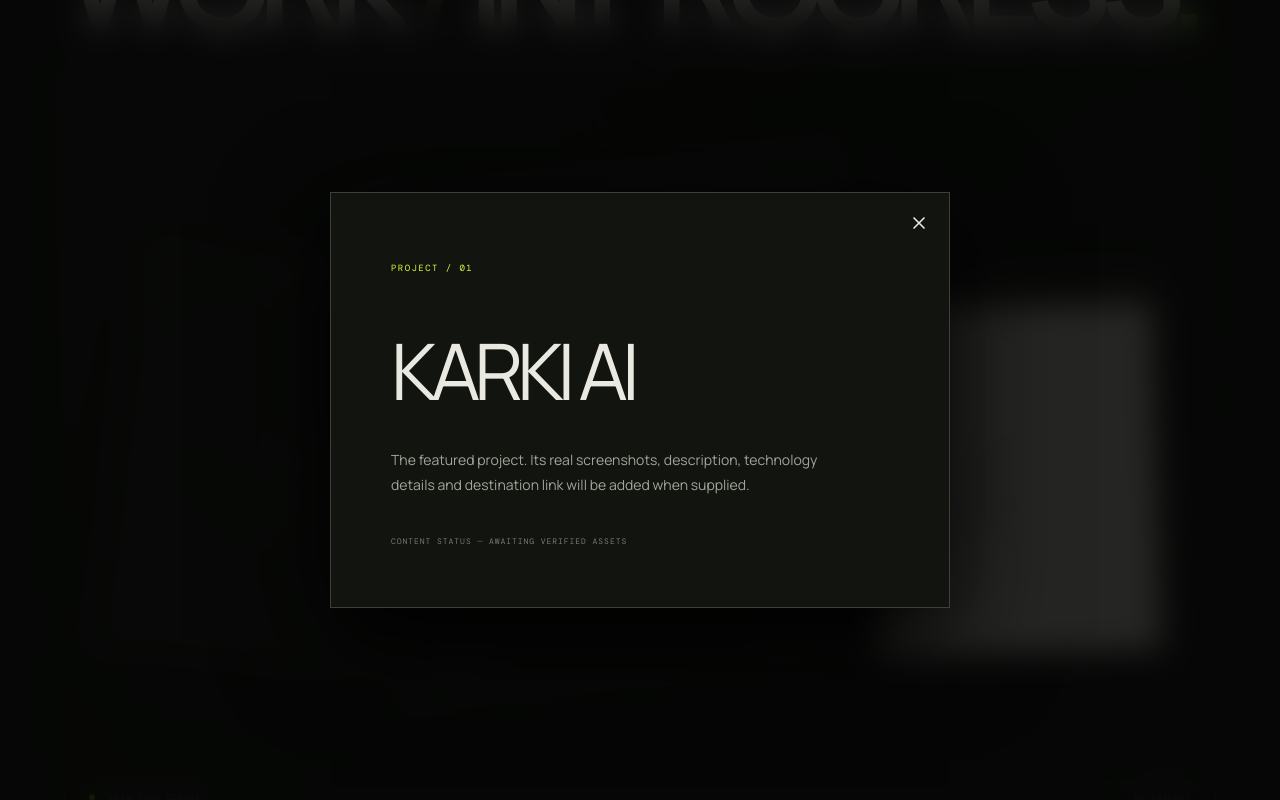
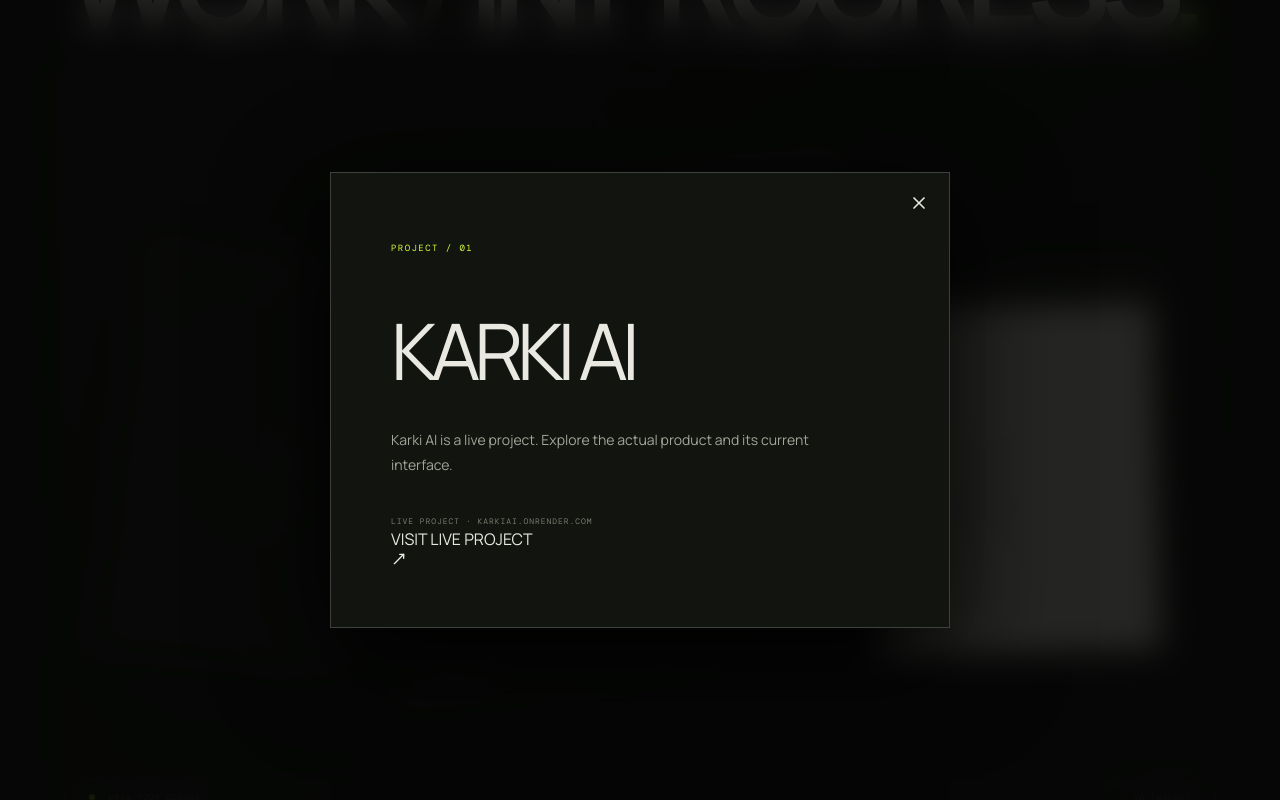
Before and after one commit to karkihubbb/karkiprotfilo, a Next.js app: page / in a window 1280 px wide. Both pictures are taken after a click on the button 617 px from the left and 1635 px from the top of the page. Shown: the part 1190-1990 px from the top of the page. Built offline with nearby package versions, Linux system fonts and the light colour scheme.

Commit message:
Connect featured Karki AI case study to live product

```diff
--- a/app/page.tsx
+++ b/app/page.tsx
@@ -63,8 +63,8 @@ function FloatingUniverse() {
             <button className="dialog-close" onClick={() => setActive(null)} aria-label="Close project"><X size={20} /></button>
             <span className="eyebrow">PROJECT / {active}</span>
             <h3>{active === "01" ? "KARKI AI" : active === "02" ? "PROJECT TWO" : "PROJECT THREE"}</h3>
-            <p>{active === "01" ? "The featured project. Its real screenshots, description, technology details and destination link will be added when supplied." : "This is an editable project slot. Add a real project and its actual preview before publishing it."}</p>
-            <span className="dialog-status">CONTENT STATUS — AWAITING VERIFIED ASSETS</span>
+            <p>{active === "01" ? "Karki AI is a live project. Explore the actual product and its current interface." : "This is an editable project slot. Add a real project and its actual preview before publishing it."}</p>
+            <span className="dialog-status">LIVE PROJECT · KARKIAI.ONRENDER.COM</span>{active === "01" && <a className="dialog-visit" href="https://karkiai.onrender.com/" target="_blank" rel="noreferrer">VISIT LIVE PROJECT <MoveUpRight size={16} /></a>}
           </motion.div>
         </motion.div>}
       </AnimatePresence>
```
